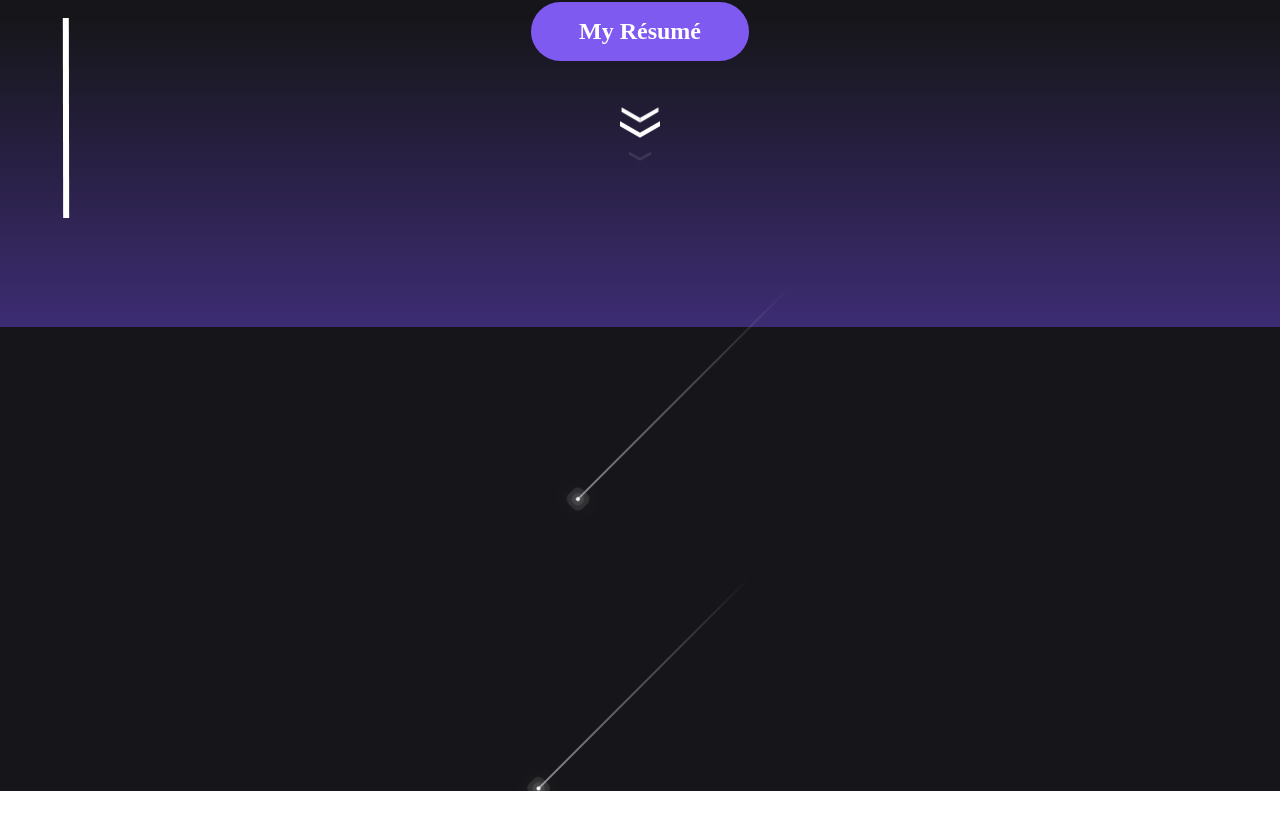
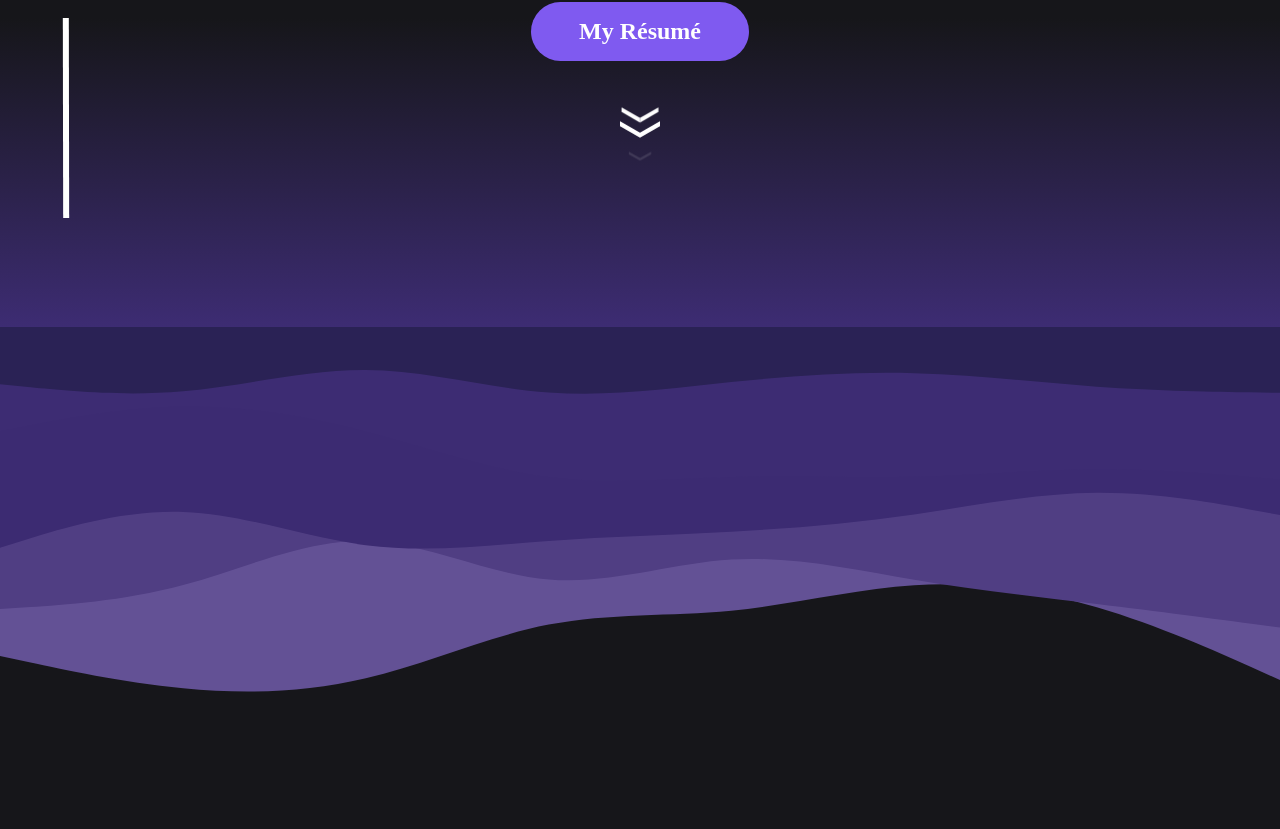
Before and after one commit to Min-Ho-Lim/Portfolio, a Next.js app: page / in a window 1280 px wide. Shown: the part 473-1302 px from the top of the page. Before the commit the page ends 1264 px from the top, so only its background shows below. Built offline with nearby package versions, Linux system fonts and the light colour scheme.

Commit message:
feat(#13): create a profilepage component and added wave svg to connect smoothly

```diff
--- a/components/mainPage.tsx
+++ b/components/mainPage.tsx
@@ -59,9 +59,9 @@ export default function MainPage() {
 
         <ScrollDown />
       </div>
-      {arrayOfTen.map((_, i) => (
+      {/* {arrayOfTen.map((_, i) => (
         <span key={i} className={styles.span} />
-      ))}
+      ))} */}
     </div>
   );
 }
--- /dev/null
+++ b/components/profilePage.tsx
@@ -0,0 +1,7 @@
+import Image from "next/image";
+import styles from "../styles/ProfilePage.module.css";
+import ReactTooltip from "react-tooltip";
+
+export default function ProfilePage() {
+  return <div className={styles.background}></div>;
+}
--- a/pages/index.tsx
+++ b/pages/index.tsx
@@ -5,6 +5,7 @@ import ReactTooltip from "react-tooltip";
 
 import MainPage from "../components/mainPage";
 import ScrollDown from "../components/scrollDown";
+import ProfilePage from "../components/profilePage";
 
 const arrayOfTen = Array(10).fill(0);
 
@@ -18,6 +19,7 @@ export default function Home() {
 
       <main>
         <MainPage />
+        <ProfilePage />
       </main>
     </div>
   );
--- /dev/null
+++ b/styles/ProfilePage.module.css
@@ -0,0 +1,15 @@
+.background {
+  /* import top-wave.svg and set as background */
+  background: url("../public/top-wave.svg") no-repeat center;
+  background-size: cover;
+  /* set height to 100% of viewport */
+  height: 100vh;
+  /* set width to 100% of viewport */
+  /* width: 100vw; */
+  /* center vertically */
+  display: flex;
+  justify-content: center;
+  align-items: center;
+  /* center horizontally */
+  text-align: center;
+}
--- a/styles/globals.css
+++ b/styles/globals.css
@@ -3,7 +3,7 @@ html {
   height: 100%;
   background: linear-gradient(180deg, #16161a 61.51%, #3d2c73 100%);
   scroll-behavior: smooth;
-  overflow: hidden;
+  /* overflow: hidden; */
 }
 body {
   padding: 0;
```
Also changed, not shown: public/top-wave.svg (added).
